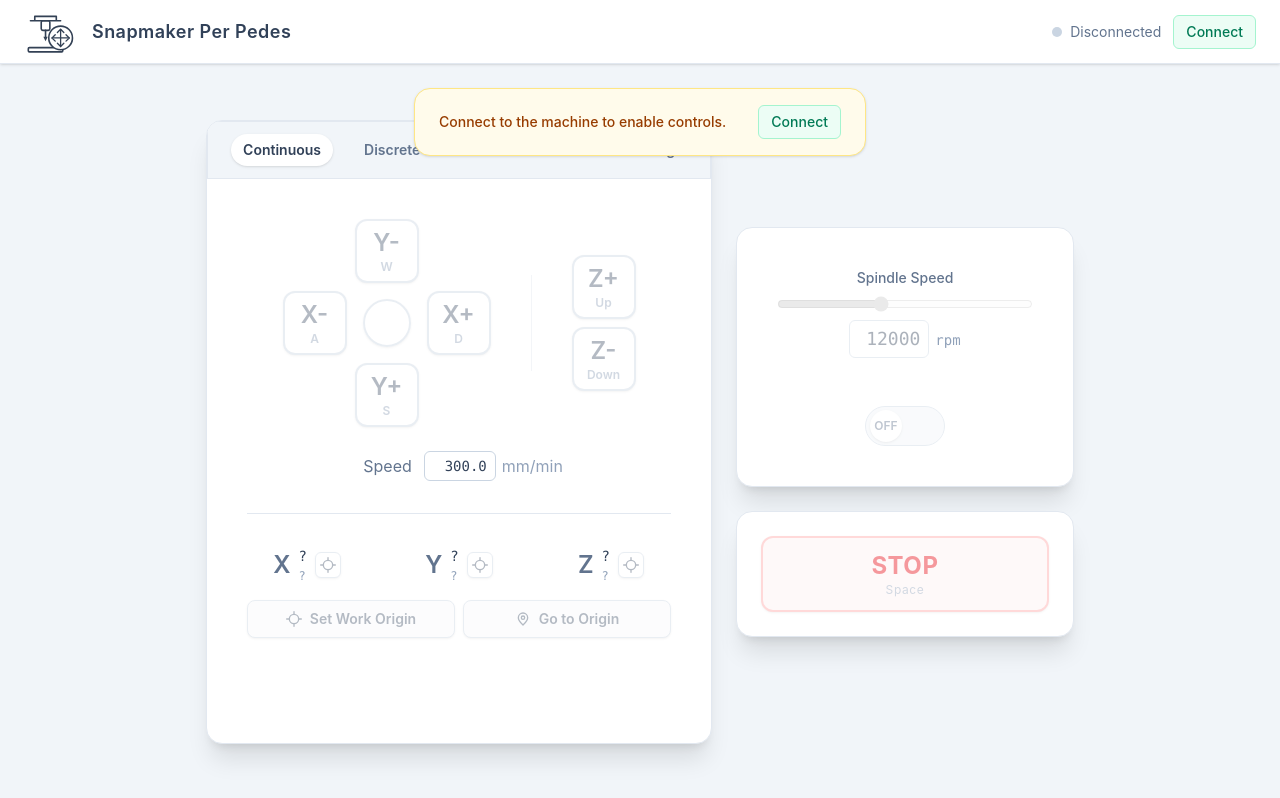
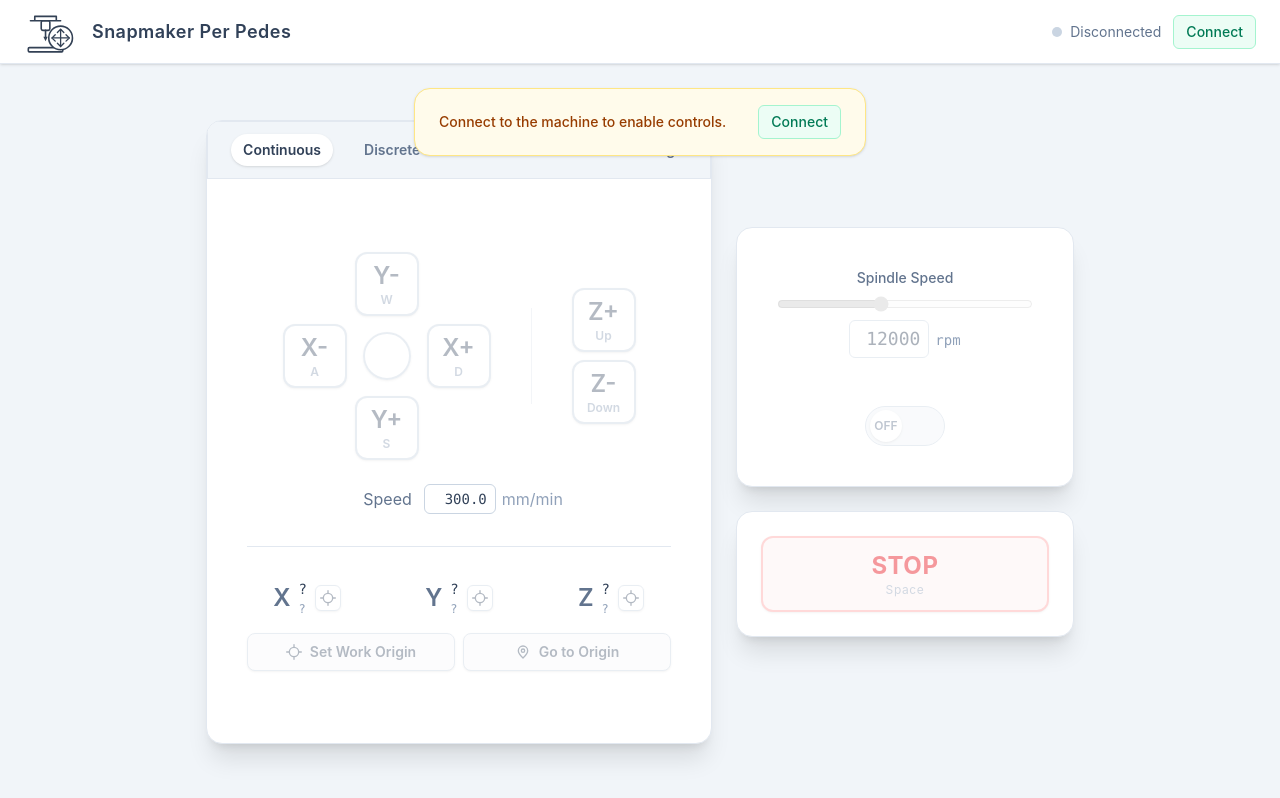
Before and after one commit to lukDev/snapmaker-perpedes, a React (Vite) app: page / in a window 1280 px wide. Built offline with nearby package versions, Linux system fonts and the light colour scheme.

Commit message:
centering fixed

```diff
--- a/src/components/MovementPanel.tsx
+++ b/src/components/MovementPanel.tsx
@@ -106,8 +106,8 @@ export default function MovementPanel({
         <div className="flex h-full flex-col items-center justify-between overflow-hidden rounded-2xl border border-slate-200 bg-white shadow-xl">
             <ModeTabs mode={mode} setMode={setMode} />
 
-            <div className="h-full overflow-y-auto p-10">
-                <div className="flex flex-col items-center gap-8">
+            <div className="flex h-full flex-col overflow-y-auto p-10">
+                <div className="my-auto flex flex-col items-center gap-8">
                     <div className="flex w-full flex-col items-center gap-6">
                         {mode === 'continuous' && (
                             <ContinuousJogControls
```
